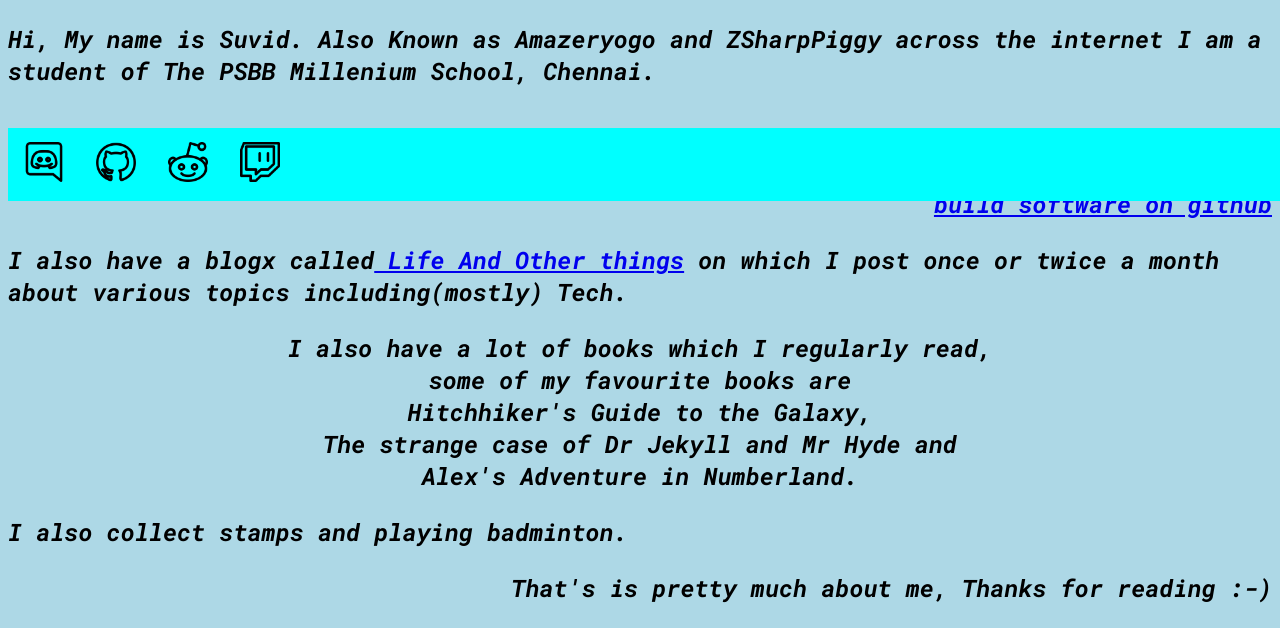
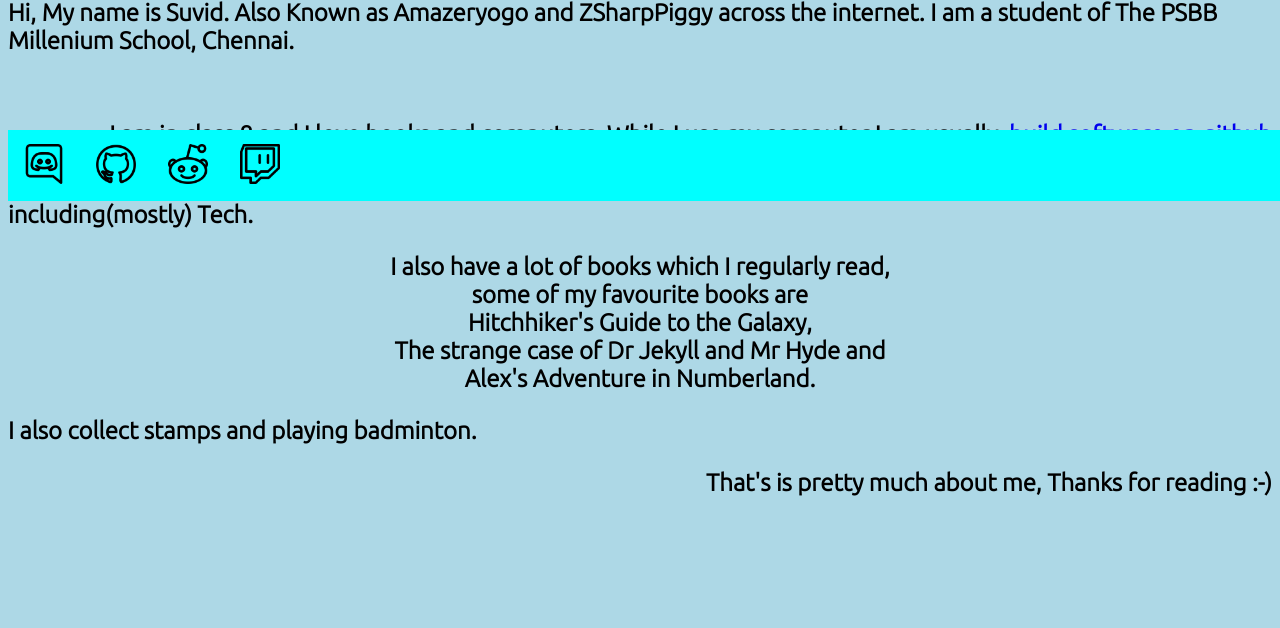
Before and after one commit to Amazeryogo/Project-Inspirations, a Flask app: page / in a window 1280 px wide. Shown: the part 599-1227 px from the top of the page. After the commit the page ends 1095 px from the top, so only its background shows below. Run offline with Flask 2, Linux system fonts and the light colour scheme.

Commit message:
UBUNTU FONT BABY!!!!

```diff
--- a/templates/index.html
+++ b/templates/index.html
@@ -8,7 +8,7 @@
    <meta name="viewport" content="width=device-width, initial-scale=1.0">
     <title>Suvid Datta</title>
     <style type="text/css">
-        @import url('https://fonts.googleapis.com/css2?family=Roboto+Mono:ital,wght@1,700&display=swap');
+       @import url('https://fonts.googleapis.com/css2?family=Ubuntu:wght@300&display=swap');
         .navbar {
   background-color: cyan;
   overflow: hidden;
@@ -45,16 +45,16 @@
 }
         body {
   background-color: lightblue;
-            font-family: 'Roboto Mono', monospace;
+  font-family: 'Ubuntu', sans-serif;
 }
     </style>
     <link rel="preconnect" href="https://fonts.gstatic.com">
-    <link href="https://fonts.googleapis.com/css2?family=Roboto+Mono:ital,wght@1,700&display=swap" rel="stylesheet">
+    <link href="https://fonts.googleapis.com/css2?family=Ubuntu:wght@300&display=swap" rel="stylesheet">
 
 </head>
 <body>
 <h1 style="text-align:center;">Hello There! I am Suvid Datta!</h1>
-<h4 style="text-align:center"> PS: your ip is {{ip}}, DONT PANIC</h4>
+<h4 style="text-align:center"> PS: your ip is {{ip}}, DONT PANIC!</h4>
 <br/>
 <br/>
 <br/>
@@ -62,7 +62,7 @@
 <h1><p style="text-align: center;">About Me!</h1>
  <td><img class="center" src="{{ picture }}"></td>
 
-<h2><p style="text-align: left;">Hi, My name is Suvid. Also Known as Amazeryogo and ZSharpPiggy across the internet
+<h2><p style="text-align: left;">Hi, My name is Suvid. Also Known as Amazeryogo and ZSharpPiggy across the internet.
     I am a student of The PSBB Millenium School, Chennai. </p></h2></br>
 <h2><p style="text-align: right;">I am in class 8 and I love books and computers, While I use my computer I am usually, <a href="https://github.com/Amazeryogo">build software on github</a></h2>
 <h2><p style="text-align: left;">I also have a blogx called<a href="https://lifeonearth1024.blogspot.com/"> Life And Other things</a> on which I post once or twice a month about various topics including(mostly) Tech.</h2>
```
